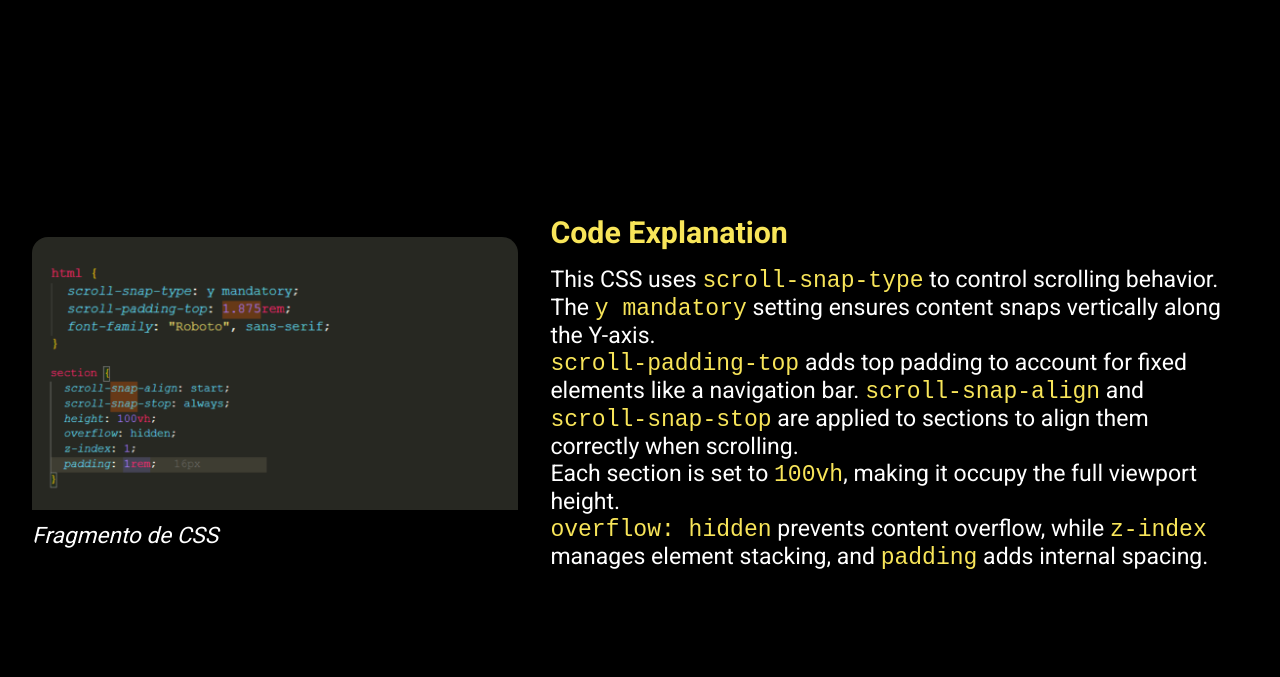
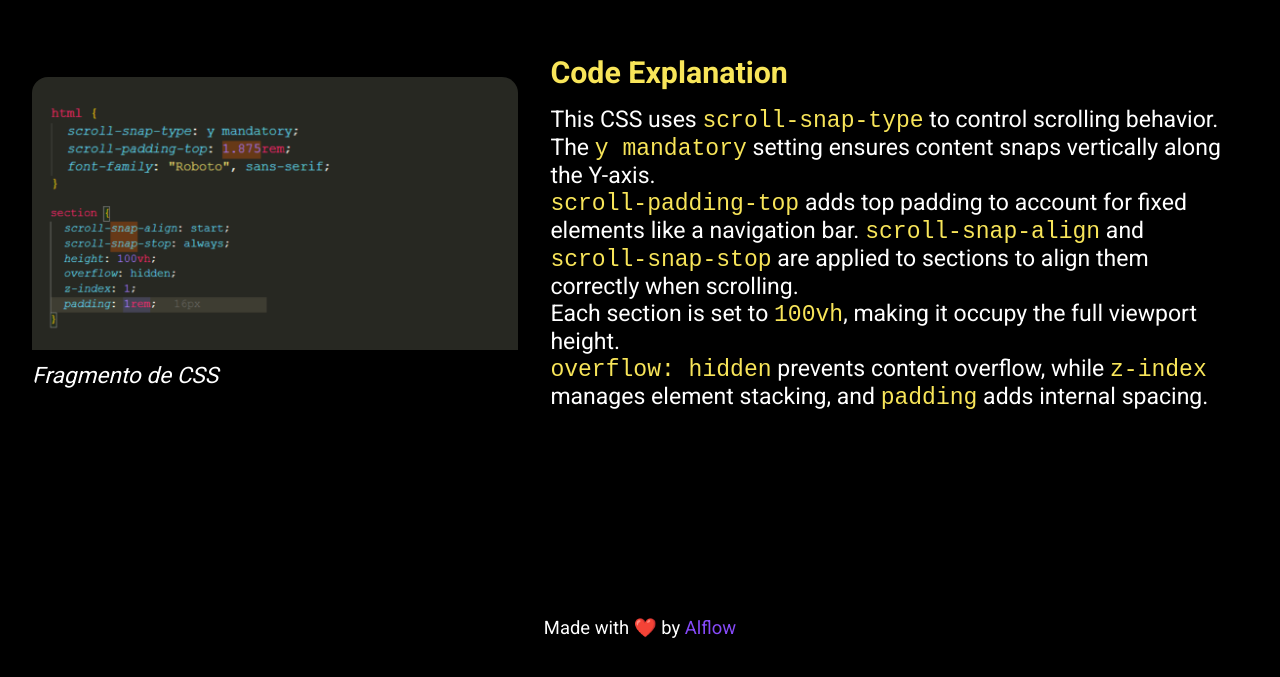
Before and after one commit to Alflow/scroll-Snap, a website: page index.html in a window 1280 px wide. Shown: the part 2415-3092 px from the top of the page. Drawn offline with nearby package versions, Linux system fonts and the light colour scheme.

Commit message:
final commit

```diff
--- a/index.html
+++ b/index.html
@@ -4,19 +4,41 @@
 <head>
     <meta charset="UTF-8" />
     <meta name="viewport" content="width=device-width, initial-scale=1.0" />
-    <title>Scroll snap - Alflow</title>
+
+    <title>Scroll Snap Demo · Alflow</title>
+
+    <!-- Tipografía -->
     <link rel="preconnect" href="https://fonts.googleapis.com" />
     <link rel="preconnect" href="https://fonts.gstatic.com" crossorigin />
     <link href="https://fonts.googleapis.com/css2?family=Roboto:wght@400;500;700;900&display=swap" rel="stylesheet" />
+
+    <!-- Autoría y SEO básico -->
     <meta name="author" content="Alfredo Alberruche (Alflow)" />
-    <meta name="description" content="Explicación del scroll snap en la páginas web" />
-    <meta name="keywords" content="scroll, snap, snap between sections" />
+    <meta name="description"
+        content="Ejemplo educativo y visual de scroll-snap, lightbox sin jQuery y text gradient para enseñar frontend moderno con buen rendimiento." />
+    <meta name="keywords"
+        content="scroll snap, glightbox, frontend visual, CSS moderno, lightbox sin jQuery, text gradient, diseño educativo" />
+
+    <!-- Open Graph (para compartir en redes) -->
+    <meta property="og:title" content="Scroll Snap Demo · Alflow" />
+    <meta property="og:description"
+        content="Ejemplo didáctico para mostrar scroll-snap, lightbox sin jQuery y text gradient a estudiantes." />
+    <meta property="og:image" content="https://alberruchescrollnap.netlify.app/assets/screenshots/preview.gif" />
+    <meta property="og:type" content="website" />
+    <meta property="og:url" content="https://alberruchescrollnap.netlify.app/" />
+
+    <!-- Twitter Card -->
+    <meta name="twitter:card" content="summary_large_image" />
+    <meta name="twitter:title" content="Scroll Snap Demo · Alflow" />
+    <meta name="twitter:description"
+        content="Demostración educativa de frontend moderno para enseñar scroll-snap y lightbox sin jQuery." />
+    <meta name="twitter:image" content="https://alberruchescrollnap.netlify.app/assets/screenshots/preview.gif" />
+
+    <!-- Estilos -->
     <link rel="stylesheet" href="style.css/style.css" />
 
-    <!-- GLightbox CDN -->
+    <!-- GLightbox -->
     <link rel="stylesheet" href="https://cdn.jsdelivr.net/npm/glightbox/dist/css/glightbox.min.css" />
-
-
 </head>
 
 <body>
@@ -56,7 +78,8 @@
                 with multiple sections or slides.
             </p>
             <figure>
-                <a href="assets/screenshots/preview.gif" class="glightbox" data-gallery="snap" data-title="Preview del scroll snap">
+                <a href="assets/screenshots/preview.gif" class="glightbox" data-gallery="snap"
+                    data-title="Preview del scroll snap">
                     <img class="preview" src="assets/screenshots/preview.gif" alt="Preview del scroll snap" />
                 </a>
                 <figcaption>Preview del scroll snap</figcaption>
@@ -69,7 +92,8 @@
     <section id="howto" class="section3">
         <div class="codeSnap">
             <figure>
-                <a href="assets/screenshots/code1.PNG" class="glightbox" data-gallery="snap" data-title="Fragmento de HTML">
+                <a href="assets/screenshots/code1.PNG" class="glightbox" data-gallery="snap"
+                    data-title="Fragmento de HTML">
                     <img src="assets/screenshots/code1.PNG" alt="Fragmento de HTML" />
                 </a>
                 <figcaption>Fragmento de HTML</figcaption>
@@ -96,7 +120,8 @@
     <section class="section3">
         <div class="codeSnap">
             <figure>
-                <a href="assets/screenshots/code2.png" class="glightbox" data-gallery="snap" data-title="Fragmento de CSS">
+                <a href="assets/screenshots/code2.png" class="glightbox" data-gallery="snap"
+                    data-title="Fragmento de CSS">
                     <img src="assets/screenshots/code2.png" alt="Fragmento de CSS" />
                 </a>
                 <figcaption>Fragmento de CSS</figcaption>
@@ -125,7 +150,9 @@
         </div>
     </section>
 
-
+    <footer>
+        <p>Made with ❤️ by <a href="https://alberruche.com" target="_blank">Alflow</a></p>
+    </footer>
     <script src="https://unpkg.com/scrollreveal"></script>
     <script>
         ScrollReveal().reveal('#section1', {
--- a/style.css/style.css
+++ b/style.css/style.css
@@ -100,7 +100,6 @@ section {
 .text-gradient {
   background-size: 100%;
   background-repeat: repeat;
-
   -webkit-background-clip: text;
   -webkit-text-fill-color: transparent;
   -moz-background-clip: text;
@@ -139,7 +138,6 @@ h2 {
     ),
     var(--max) * 1px
   ) !important;
-
   background-image: linear-gradient(45deg, #f8e559, #864af9);
 }
 .codeSnap {
@@ -166,7 +164,7 @@ h2 {
   font-style: italic;
   margin-top: 0.5rem;
 }
-/* _____BLOBS ________________________________________ */
+
 #section1 {
   position: relative;
   display: flex;
@@ -182,7 +180,6 @@ h2 {
   width: 25vw;
   margin-left: 65vw;
   margin-top: 50vh;
-  /* margin-top: 10vh; */
   animation: move 10s ease-in-out infinite;
   transform-origin: 50% 50%;
 }
@@ -190,12 +187,10 @@ h2 {
 @keyframes move {
   0%,
   100% {
-    transform: translateY(0); /* En su posición original al inicio y al final */
+    transform: translateY(0);
   }
   50% {
-    transform: translateY(
-      -1.875rem
-    ); /* Mueve un poco hacia arriba en el punto medio */
+    transform: translateY(-1.875rem);
   }
 }
 
@@ -228,7 +223,6 @@ pre {
   }
 }
 
-/* SECTION 2 */
 #whats {
   display: flex;
   flex-direction: column;
@@ -245,7 +239,6 @@ pre {
 }
 
 .section-explanation {
-  /* border: solid 1px red; */
   width: 70%;
   font-size: 2rem;
   justify-content: space-around;
@@ -270,17 +263,13 @@ pre {
   ) !important;
 }
 
-/* SECTION 3
-*/
 .section3 {
   display: flex;
-  /* justify-content: center; */
   align-items: center;
   gap: 1rem;
 }
 .section3 .codeSnap {
   width: 40%;
-  /* border: solid .6px wheat; */
   height: 50%;
   overflow: hidden;
   @media (max-width: 768px) {
@@ -342,3 +331,41 @@ section {
     flex-direction: column !important;
   }
 }
+.section3:last-of-type {
+  min-height: calc(100vh - 320px);
+  margin-bottom: 120px;
+}
+
+footer {
+  padding: 2rem;
+  text-align: center;
+  position: relative;
+  z-index: 2;
+  background-color: black;
+}
+
+footer p {
+  --min: 16;
+  --max: 24;
+  --mintrans: 1000;
+  --maxtrans: 1920;
+  font-size: clamp(
+    var(--min) * 1px,
+    calc(
+      (var(--max) - var(--min)) *
+        ((100vw - var(--mintrans) * 1px) / (var(--maxtrans) - var(--mintrans))) +
+        var(--min) * 1px
+    ),
+    var(--max) * 1px
+  ) !important;
+}
+
+footer a {
+  color: var(--purple) !important;
+  text-decoration: none;
+  transition: color 0.2s ease-in-out;
+}
+
+footer a:hover {
+  color: var(--purple);
+}
```
Lines whose indentation alone changed are shown as unchanged.
